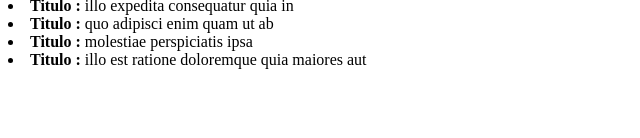
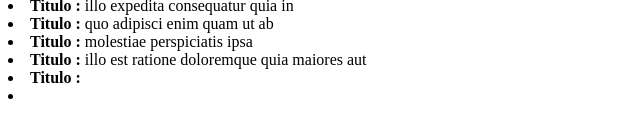
Before and after one commit to MuriielAnahi/lista-tareas, a plain HTML site: page index.html in a window 1280 px wide. Both pictures are taken after a click on the button "Añadir tarea". Shown: the part 230-368 px from the top of the page, 0-640 px from the left. Drawn offline with Linux system fonts and the light colour scheme.

Commit message:
caja de texto con input de tareas

```diff
--- a/index.html
+++ b/index.html
@@ -6,10 +6,12 @@
 </head>
 <body>
 <center><h1>Listado de tareas</h1></center>
-<center><input type= “text”><button onclick="function()">Añadir tarea</button> <br></center>
+<center><input type= “text” id="caja">
+<button onclick="agregarTexto();return false">Añadir tarea</button> <br></center>
 <br>
+
 <script src="js/js.js"></script>
-
+<div class="agreg" ></div>
 
 </body>
 </html>
--- a/js/js.js
+++ b/js/js.js
@@ -65,3 +65,11 @@
 tareas.forEach(function(titulo){
   document.write("<li>"+"<b>Titulo :</b> "+titulo.title+"<br>"+"</li>")
 })
+
+function agregarTexto(){
+  var agregar=document.getElementById("caja")
+  var agrega=document.getElementsByClassName("agreg")
+  agrega[0].innerHTML+="<li>"+"<b>Titulo :</b> "+agregar.value+"<br><li>";
+  agregar.value = "";
+
+};
```
